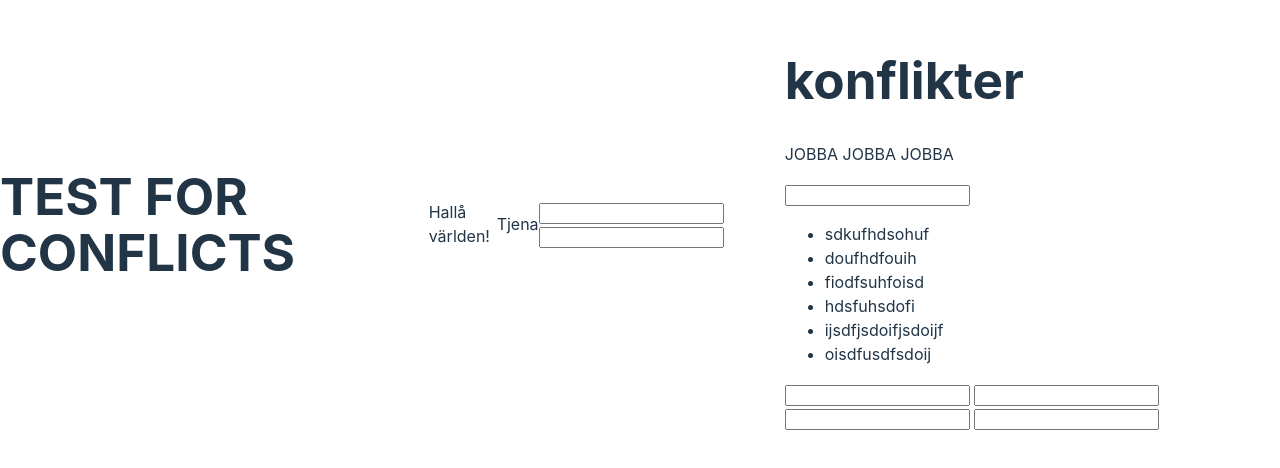
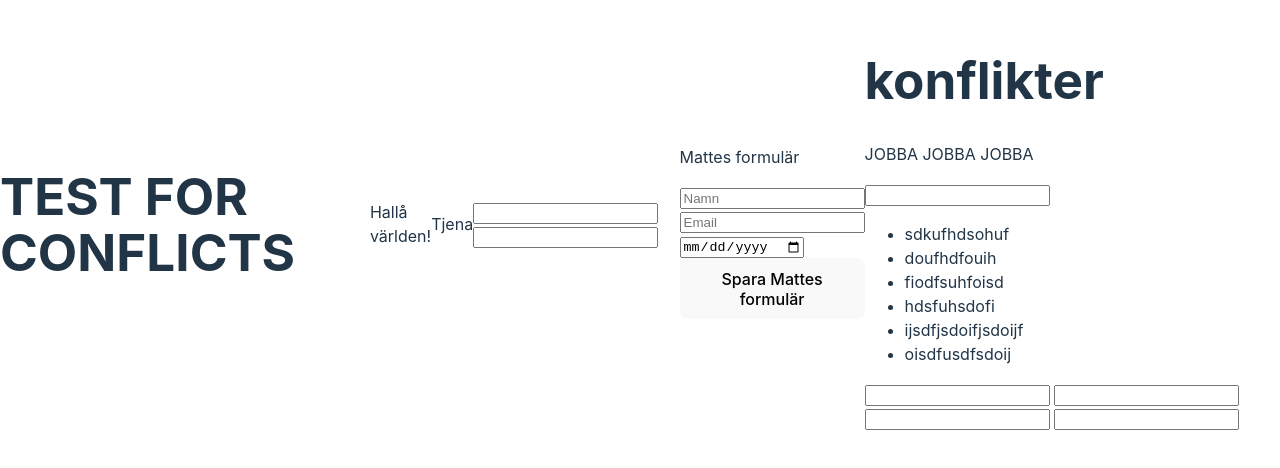
Before and after one commit to Kamechan98/git-test-, a website built with Vite: page index.html in a window 1280 px wide. Shown: the part 176-644 px from the top of the page. Built offline with nearby package versions, Linux system fonts and the light colour scheme.

Commit message:
Adding Mattes formulär igen

```diff
--- a/index.html
+++ b/index.html
@@ -15,6 +15,13 @@
     <form>
       <input type="text">
       <input  type="password" name="" id="">
+    </form>
+    <form action="">
+      <p>Mattes formulär</p>
+      <input type="text" placeholder="Namn"><br>
+      <input type="Email" placeholder="Email"><br>
+      <input type="date"><br>
+      <button type="submit">Spara Mattes formulär</button>
     </form>
   </body>
 
```
